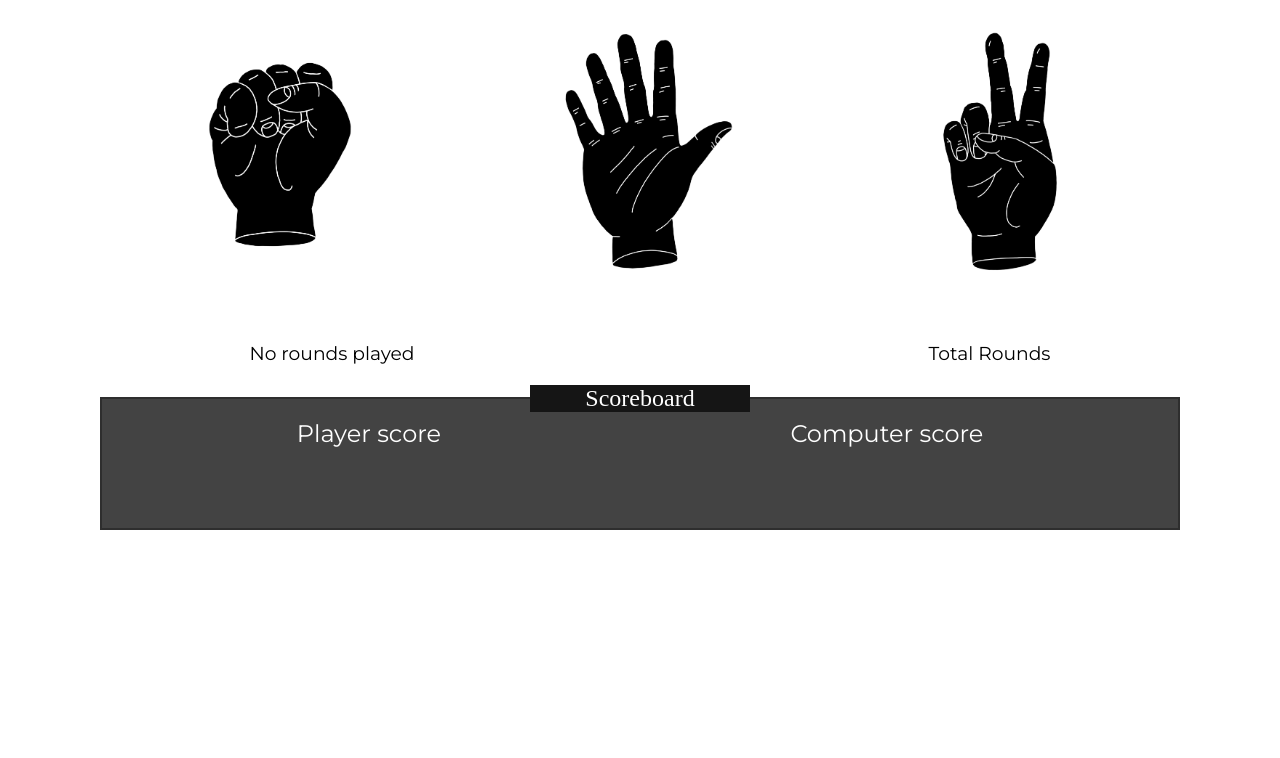
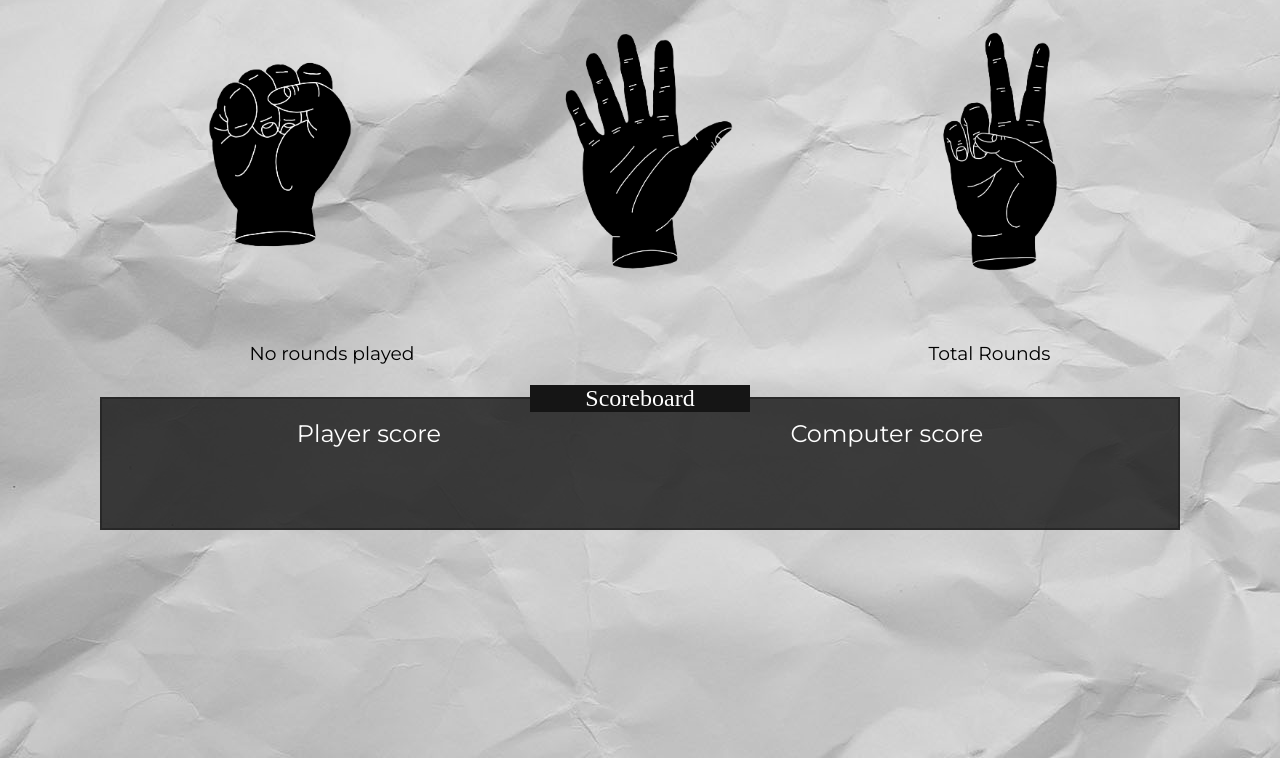
Before and after one commit to Stoefza/rock-paper-scissors, a plain HTML site: page index.html in a window 1280 px wide. Shown: the part 42-800 px from the top of the page. Drawn offline with Linux system fonts and the light colour scheme; the site is published under a folder, as on GitHub Pages, so addresses that start at the root find nothing; a web font is replaced by a local one.

Commit message:
GitHub Pages image fix

```diff
--- a/style.css
+++ b/style.css
@@ -15,7 +15,7 @@
 }
 
 body {
-    background-image: url("/images/pastel-grey-crumpled-paper1080.jpg");
+    background-image: url("images/pastel-grey-crumpled-paper1080.jpg");
     background-repeat: no-repeat;
     background-size:auto
 }
```
